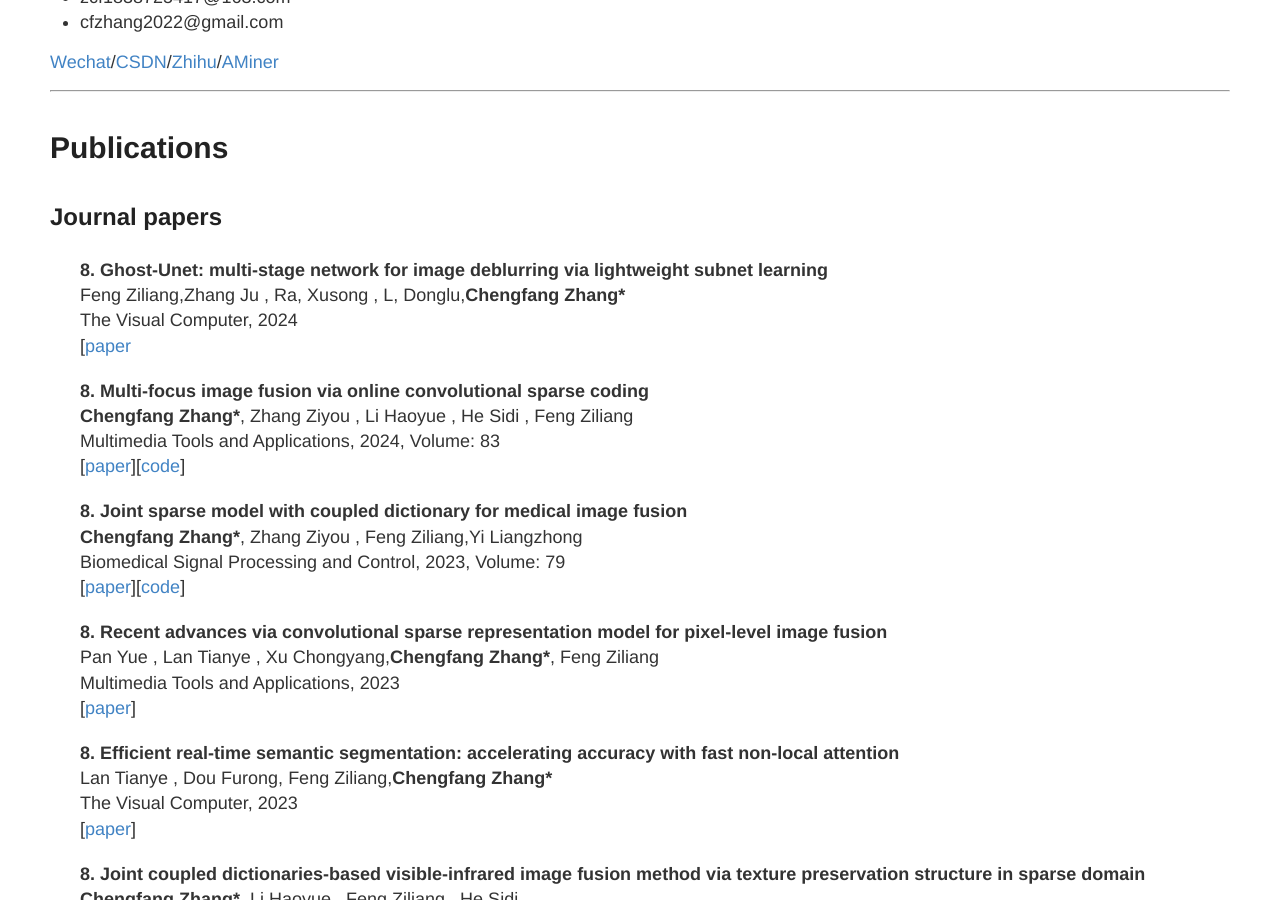
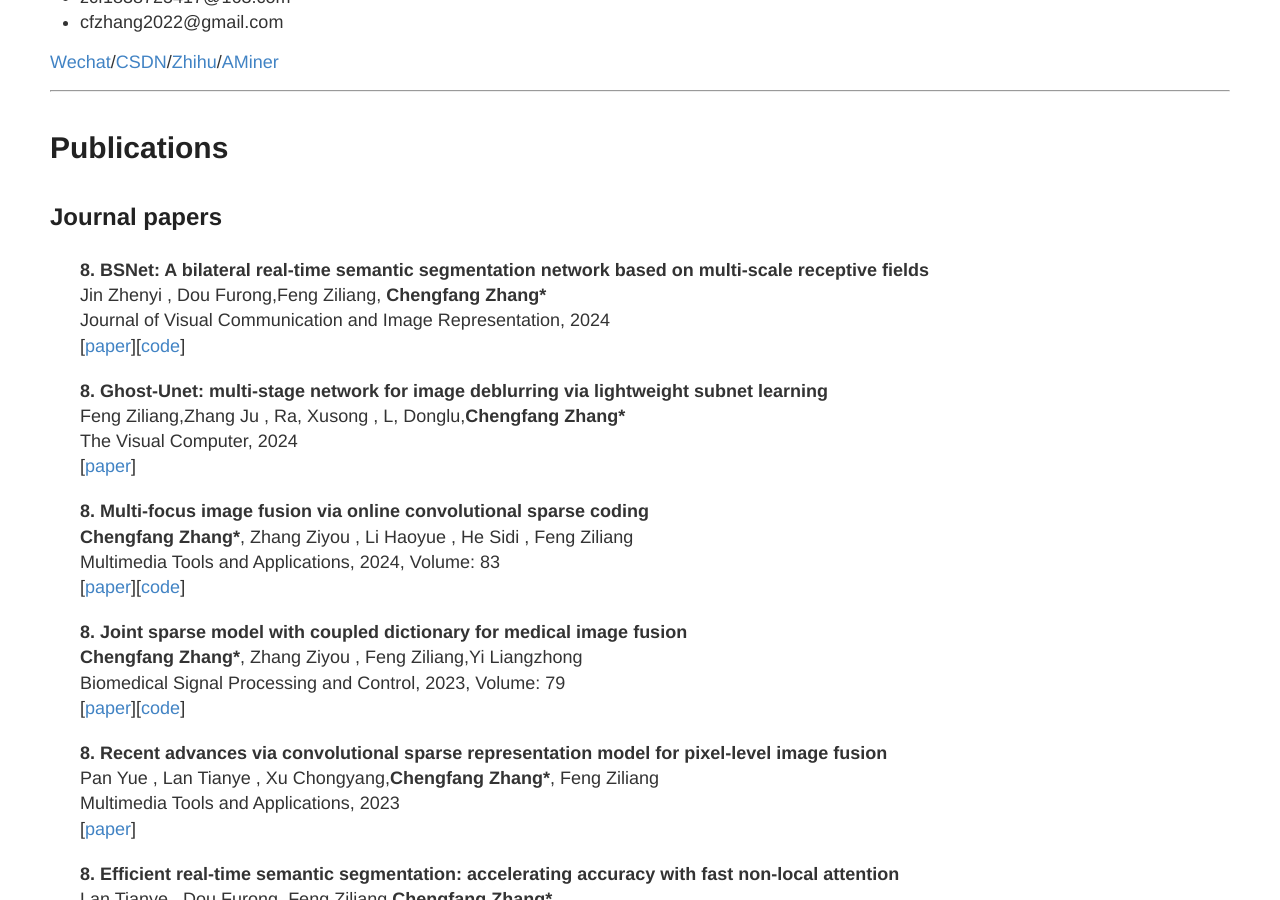
Before and after one commit to ChengfangZhang117/ChengfangZhang117.github.io, a Jekyll site: the page built from index.md, in a window 1280 px wide and 900 px high, scrolled down 604 px. Built offline with Jekyll 4.4.1, drawn with Linux system fonts in a browser that asks for light colours; our own code applies the rules of GitHub Pages for plain Markdown files.

Commit message:
index.md

```diff
--- a/index.md
+++ b/index.md
@@ -27,10 +27,20 @@ I am currently a member at [Intelligent Policing Key Laboratory of Sichuan Provi
 
 <div class="publication media paperhi">
 <div class="media-body">
+      <b>8. BSNet: A bilateral real-time semantic segmentation network based on multi-scale receptive fields</b><br>
+     Jin Zhenyi , Dou Furong,Feng Ziliang, <strong><b>Chengfang Zhang*</b></strong> <br/>
+     Journal of Visual Communication and Image Representation, 2024 <br/>
+ [<a href="https://doi.org/10.1016/j.jvcir.2024.104188">paper</a>][<a href="https://github.com/aliercat/BSNet">code</a>]
+   </div>
+</div>
+
+
+<div class="publication media paperhi">
+<div class="media-body">
       <b>8. Ghost-Unet: multi-stage network for image deblurring via lightweight subnet learning</b><br>
        Feng Ziliang,Zhang Ju , Ra, Xusong , L, Donglu,<strong><b>Chengfang Zhang*</b></strong><br/>
      The Visual Computer, 2024 <br/>
- [<a href="https://doi.org/10.1007/s00371-024-03315-4">paper</a>
+ [<a href="https://doi.org/10.1007/s00371-024-03315-4">paper</a>]
    </div>
 </div>
 
```
